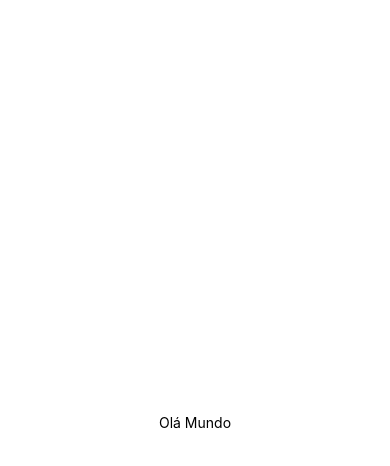
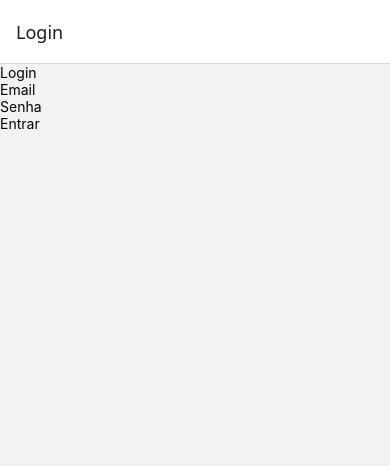
Before and after one commit to FilipeCampos25/MonedoApp, a React Native app: screen /Login in a window 390 px wide. Shown: the top 466 px of the page. Built offline with nearby package versions, Linux system fonts and the light colour scheme.

Commit message:
feat: configura navegação entre telas com React Navigation

```diff
--- a/App.tsx
+++ b/App.tsx
@@ -1,20 +1,5 @@
-import { StatusBar } from 'expo-status-bar';
-import { StyleSheet, Text, View } from 'react-native';
+import Routes from "./src/navigation";
 
 export default function App() {
-  return (
-    <View style={styles.container}>
-      <Text>Olá Mundo</Text>
-      <StatusBar style="auto" />
-    </View>
-  );
+  return <Routes />;
 }
-
-const styles = StyleSheet.create({
-  container: {
-    flex: 1,
-    backgroundColor: '#fff',
-    alignItems: 'center',
-    justifyContent: 'center',
-  },
-});
--- /dev/null
+++ b/src/navigation/index.tsx
@@ -0,0 +1,22 @@
+import { NavigationContainer } from "@react-navigation/native";
+import { createNativeStackNavigator } from "@react-navigation/native-stack";
+
+import LoginScreen from "../screens/LoginScreen";
+import HomeScreen from "../screens/HomeScreen";
+import CreateScreen from "../screens/CreateScreen";
+import DetailsScreen from "../screens/DetailsScreen";
+
+const Stack = createNativeStackNavigator();
+
+export default function Routes() {
+  return (
+    <NavigationContainer>
+      <Stack.Navigator initialRouteName="Login">
+        <Stack.Screen name="Login" component={LoginScreen} />
+        <Stack.Screen name="Home" component={HomeScreen} />
+        <Stack.Screen name="Create" component={CreateScreen} />
+        <Stack.Screen name="Details" component={DetailsScreen} />
+      </Stack.Navigator>
+    </NavigationContainer>
+  );
+}
```
Also changed, not shown: 1 other file (tests, documents, lock files or other folders).
